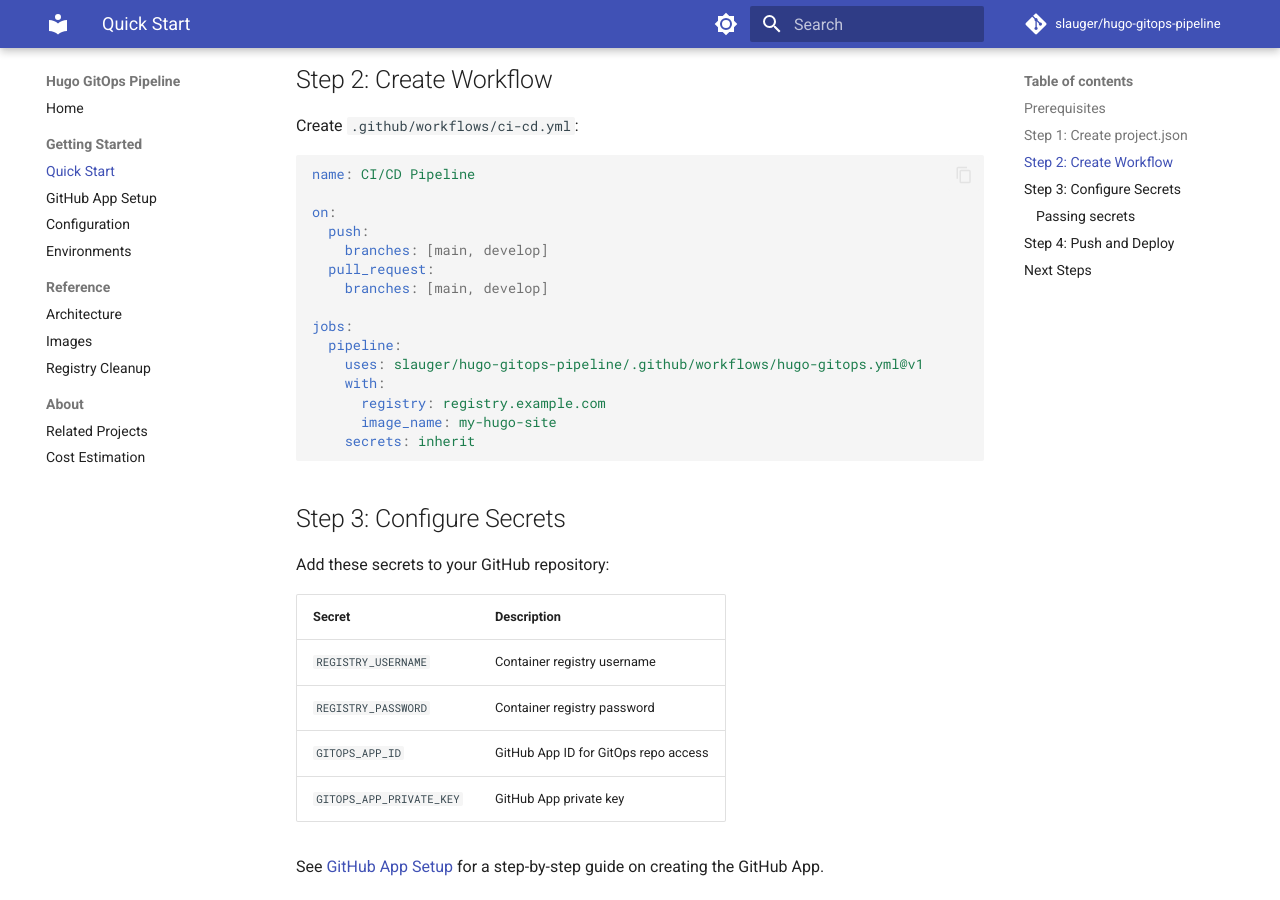
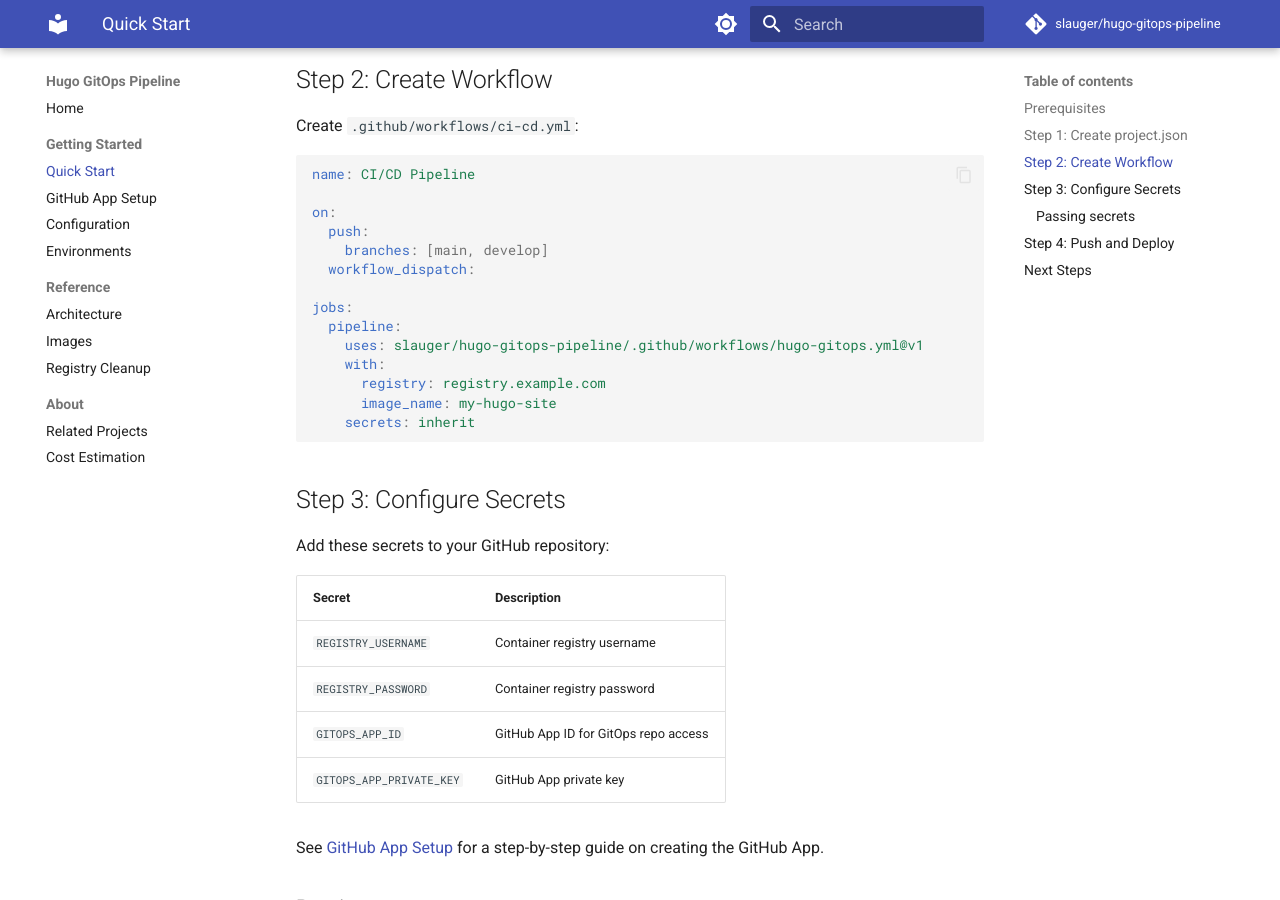
Before and after one commit to slauger/hugo-gitops-pipeline, an MkDocs documentation site: the page built from docs/getting-started.md, in a window 1280 px wide and 900 px high, scrolled down 1095 px. Built offline with MkDocs 1.6.1 and Material for MkDocs 9.7.7, drawn with Linux system fonts in a browser that asks for light colours; comment, search, counter and statistics services are not loaded.

Commit message:
docs: add workflow_dispatch to example workflows

```diff
--- a/docs/getting-started.md
+++ b/docs/getting-started.md
@@ -55,8 +55,7 @@ name: CI/CD Pipeline
 on:
   push:
     branches: [main, develop]
-  pull_request:
-    branches: [main, develop]
+  workflow_dispatch:
 
 jobs:
   pipeline:
```
Also changed, not shown: README.md (+1 -0 lines).
